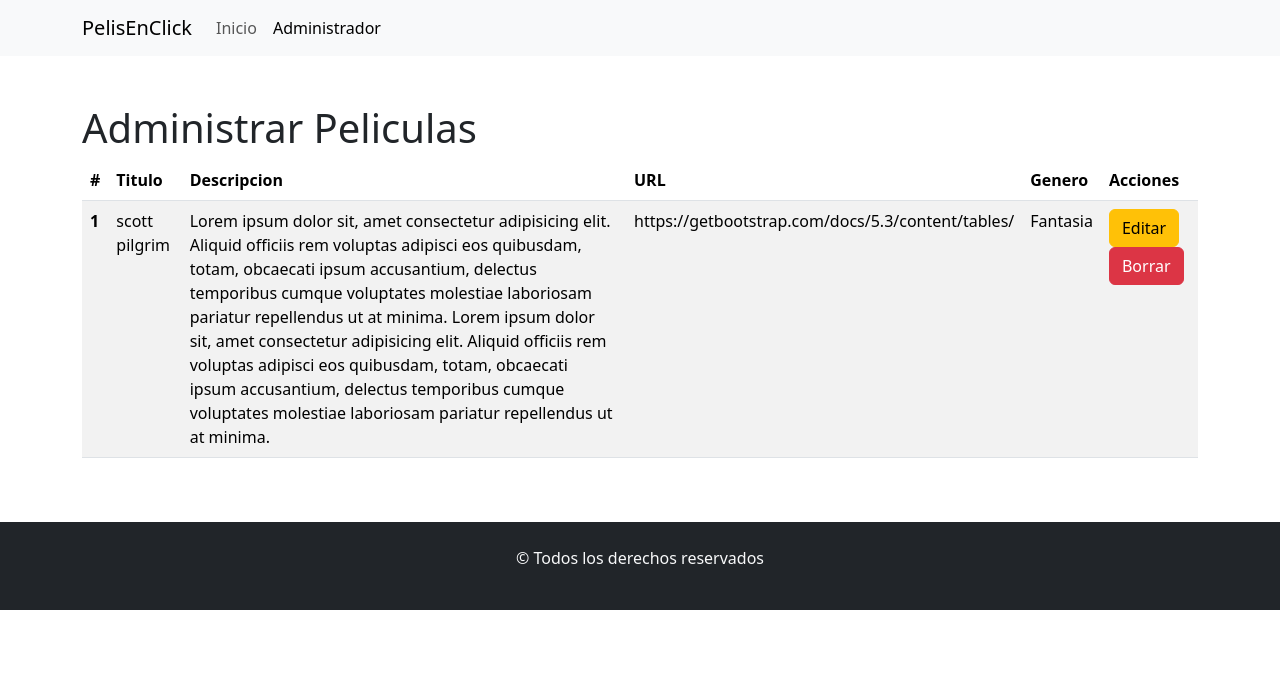
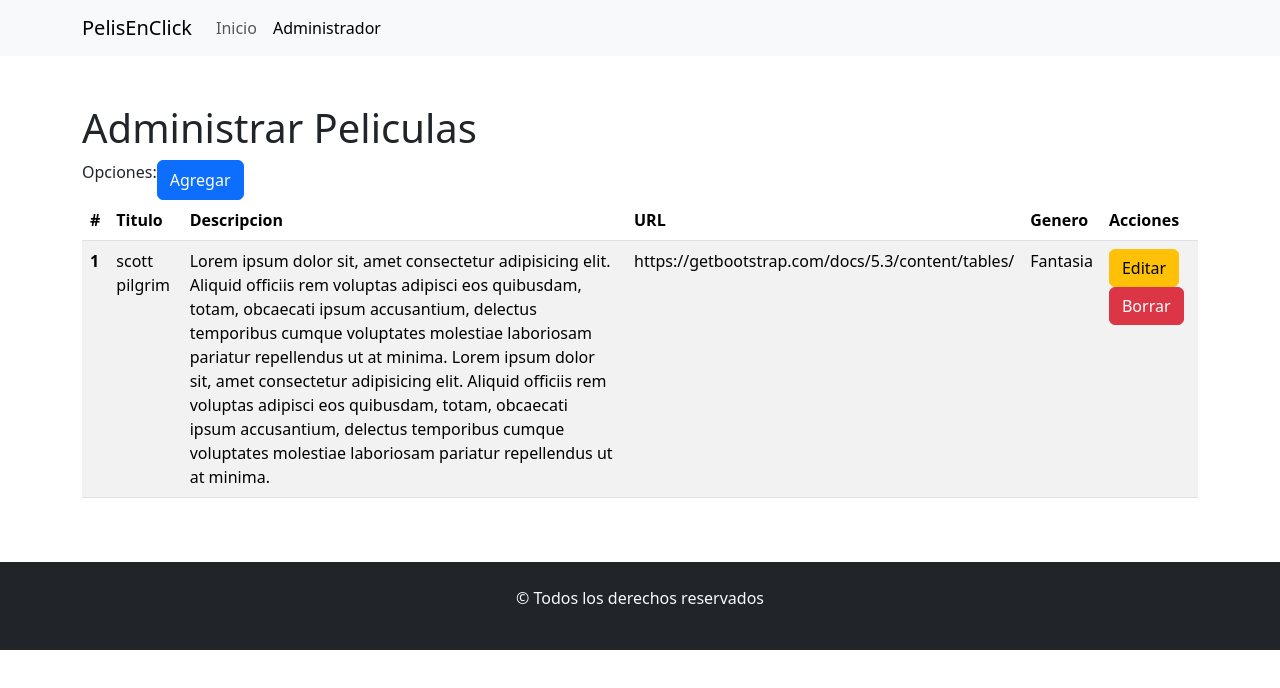
Before and after one commit to rollingcodeschool/CRUDpeliculas-c74i, a plain HTML site: page pages/administrador.html in a window 1280 px wide. Drawn offline with nearby package versions, Linux system fonts and the light colour scheme.

Commit message:
agregamos un boton para dar de alta a las peliculas

```diff
--- a/pages/administrador.html
+++ b/pages/administrador.html
@@ -49,6 +49,10 @@
     </header>
     <main class="container my-5">
       <h1>Administrar Peliculas</h1>
+      <div class="d-flex">
+          <p>Opciones: </p>
+          <button class="btn btn-primary">Agregar</button>
+      </div>
       <div class="table-responsive">
         <table class="table table-striped">
           <thead>
```
